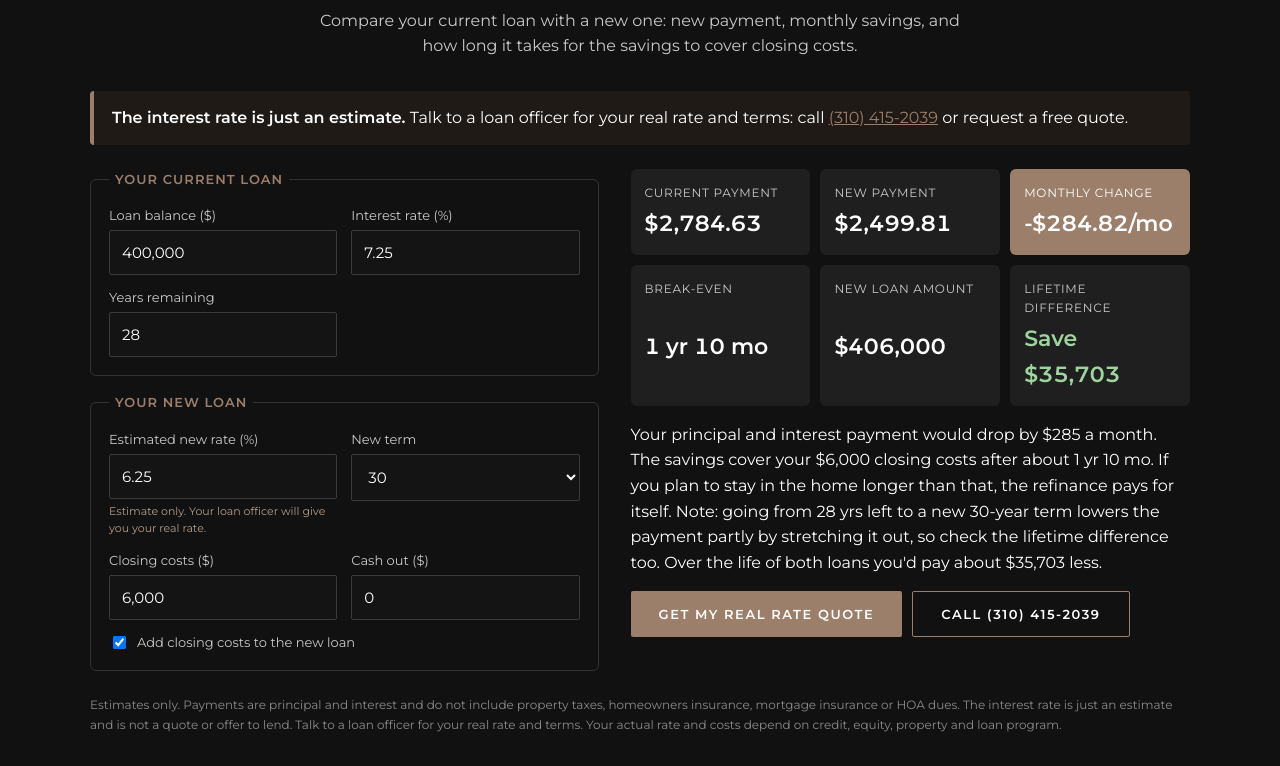
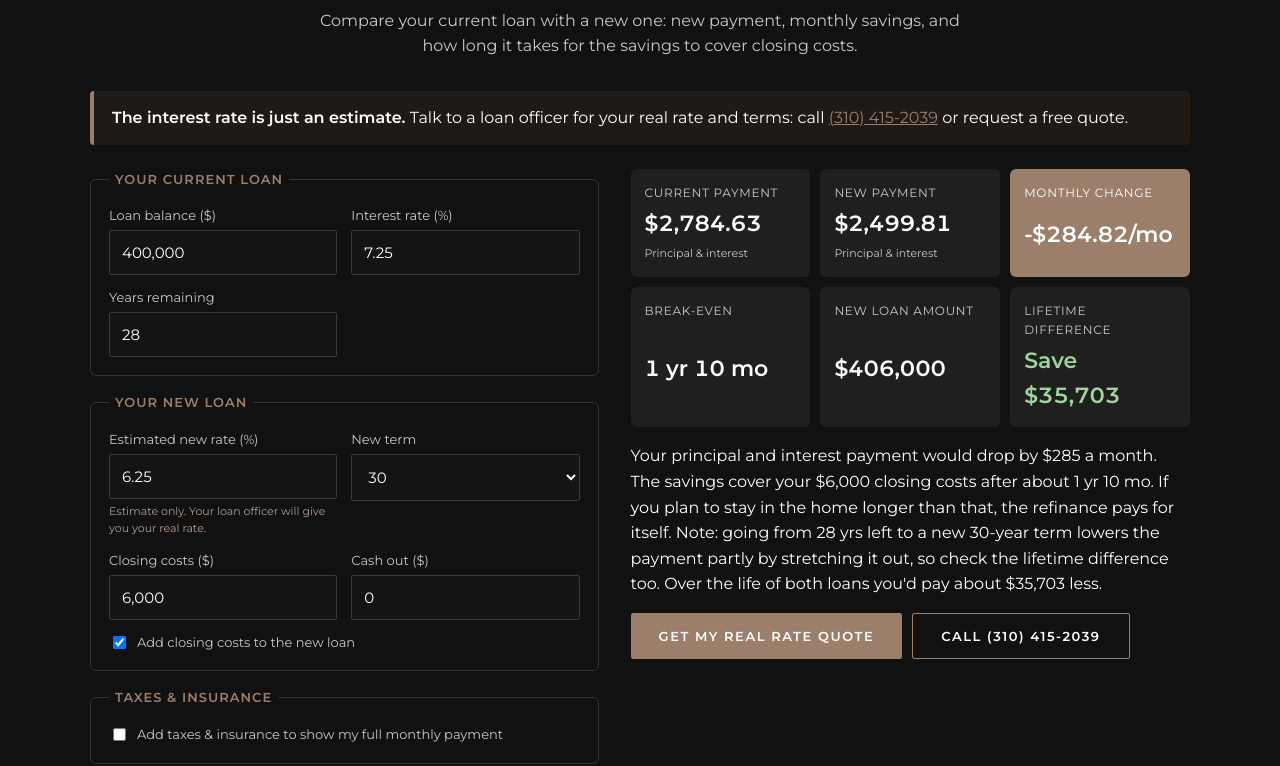
Before and after one commit to ianFullStack/delrey-lending, a plain HTML site: page public/refinance.html in a window 1280 px wide. Shown: the part 206-972 px from the top of the page. Drawn offline with Linux system fonts and the light colour scheme.

Commit message:
Calculator: optional taxes & insurance; cache-busting asset versions
Co-Authored-By: Claude Opus 5.5 <noreply@anthropic.com>

```diff
--- a/public/calc.js
+++ b/public/calc.js
@@ -22,9 +22,14 @@
     const bal = num(f.get("balance")), rate = num(f.get("rate")), yrs = num(f.get("years"));
     const newRate = num(f.get("newRate")), newYrs = num(f.get("newYears"));
     const costs = num(f.get("costs")) || 0, cashOut = num(f.get("cashOut")) || 0, rollIn = !!f.get("rollIn");
+    // Taxes, insurance and HOA are the same before and after a refinance, so they raise both payments equally.
+    const escrowOn = !!f.get("escrow");
+    const escrow = escrowOn ? ((num(f.get("tax")) || 0) + (num(f.get("ins")) || 0)) / 12 + (num(f.get("mi")) || 0) + (num(f.get("hoa")) || 0) : 0;
+    $("#escrow-fields").hidden = !escrowOn;
     const ok = bal > 0 && rate >= 0 && rate < 30 && yrs > 0 && yrs <= 40 && newRate >= 0 && newRate < 30 && newYrs > 0 && costs >= 0 && cashOut >= 0;
     if (!ok) {
       ["#r-cur", "#r-new", "#r-diff", "#r-be", "#r-amt", "#r-life"].forEach((id) => setOut(id, "-"));
+      setOut("#r-cur-sub", ""); setOut("#r-new-sub", "");
       $("#r-summary").textContent = "Enter your loan balance, rates and terms to see results.";
       return;
     }
@@ -36,8 +41,11 @@
     const newTotal = neu * nNew + (rollIn ? 0 : costs) - cashOut; // cash you receive offsets what you pay
     const life = curTotal - newTotal;
 
-    setOut("#r-cur", usd(cur, true));
-    setOut("#r-new", usd(neu, true));
+    setOut("#r-cur", usd(cur + escrow, true));
+    setOut("#r-new", usd(neu + escrow, true));
+    const breakdown = (pi) => escrow ? `${usd(pi, true)} loan + ${usd(escrow, true)} taxes & insurance` : "Principal & interest";
+    setOut("#r-cur-sub", breakdown(cur));
+    setOut("#r-new-sub", breakdown(neu));
     setOut("#r-diff", (diff >= 0 ? "-" : "+") + usd(Math.abs(diff), true) + "/mo", diff >= 0 ? "good" : "bad");
     setOut("#r-amt", usd(amount));
     setOut("#r-life", (life >= 0 ? "Save " : "Cost ") + usd(Math.abs(life)), life >= 0 ? "good" : "bad");
@@ -54,6 +62,7 @@
     if (beMonths && beMonths <= nNew) lines.push(`The savings cover your ${usd(costs)} closing costs after about ${months(beMonths)}. If you plan to stay in the home longer than that, the refinance pays for itself.`);
     if (nNew < nCur) lines.push(`You would also pay the loan off ${months(nCur - nNew)} sooner, which is why the payment is higher but the lifetime cost is lower.`);
     if (nNew > nCur) lines.push(`Note: going from ${months(nCur)} left to a new ${newYrs}-year term lowers the payment partly by stretching it out, so check the lifetime difference too.`);
+    if (escrow) lines.push(`Both payments include ${usd(escrow)} a month for taxes, insurance and dues, which stay about the same whether or not you refinance.`);
     lines.push(life >= 0
       ? `Over the life of both loans you'd pay about ${usd(life)} less${cashOut ? " (counting the cash out you receive)" : ""}.`
       : `Over the life of both loans you'd pay about ${usd(-life)} more${cashOut ? " (after counting the cash out you receive)" : ""}.`);
--- a/public/refinance.html
+++ b/public/refinance.html
@@ -11,7 +11,7 @@
   <link rel="preconnect" href="https://fonts.googleapis.com">
   <link rel="preconnect" href="https://fonts.gstatic.com" crossorigin>
   <link href="https://fonts.googleapis.com/css2?family=Archivo+Black&family=Montserrat:wght@400;500;600&display=swap" rel="stylesheet">
-  <link rel="stylesheet" href="styles.css">
+  <link rel="stylesheet" href="styles.css?v=202610091736">
 </head>
 <body class="calc-page">
   <header class="topbar">
@@ -41,11 +41,21 @@
             <label>Cash out ($)<input name="cashOut" inputmode="decimal" value="0"></label>
             <label class="check"><input type="checkbox" name="rollIn" checked> Add closing costs to the new loan</label>
           </fieldset>
+          <fieldset class="escrow">
+            <legend>Taxes &amp; insurance</legend>
+            <label class="check"><input type="checkbox" name="escrow" id="escrow-on"> Add taxes &amp; insurance to show my full monthly payment</label>
+            <div class="escrow-fields" id="escrow-fields" hidden>
+              <label>Property tax per year ($)<input name="tax" inputmode="decimal" value="4,400"><small>In LA County this is usually about 1.1% to 1.25% of the home's assessed value.</small></label>
+              <label>Homeowners insurance per year ($)<input name="ins" inputmode="decimal" value="1,500"></label>
+              <label>Mortgage insurance per month ($)<input name="mi" inputmode="decimal" value="0"><small>PMI or FHA MIP, if you pay it.</small></label>
+              <label>HOA dues per month ($)<input name="hoa" inputmode="decimal" value="0"></label>
+            </div>
+          </fieldset>
         </form>
         <div class="calc-results" aria-live="polite">
           <div class="tiles">
-            <div class="tile"><span>Current payment</span><strong id="r-cur">-</strong></div>
-            <div class="tile"><span>New payment</span><strong id="r-new">-</strong></div>
+            <div class="tile"><span>Current payment</span><strong id="r-cur">-</strong><small id="r-cur-sub"></small></div>
+            <div class="tile"><span>New payment</span><strong id="r-new">-</strong><small id="r-new-sub"></small></div>
             <div class="tile hl"><span>Monthly change</span><strong id="r-diff">-</strong></div>
             <div class="tile"><span>Break-even</span><strong id="r-be">-</strong></div>
             <div class="tile"><span>New loan amount</span><strong id="r-amt">-</strong></div>
@@ -58,13 +68,13 @@
           </div>
         </div>
       </div>
-      <p class="calc-note">Estimates only. Payments are principal and interest and do not include property taxes, homeowners insurance, mortgage insurance or HOA dues. The interest rate is just an estimate and is not a quote or offer to lend. Talk to a loan officer for your real rate and terms. Your actual rate and costs depend on credit, equity, property and loan program.</p>
+      <p class="calc-note">Estimates only. Payments are principal and interest only unless you turn on "Add taxes &amp; insurance". The interest rate is just an estimate and is not a quote or offer to lend. Talk to a loan officer for your real rate and terms. Your actual rate and costs depend on credit, equity, property and loan program.</p>
     </section>
   </main>
   <footer class="footer">
     <p><a href="index.html">Home</a> | Del Rey Lending | Company NMLS ID 2456300 | <a href="tel:+13104152039">(310) 415-2039</a> | Hablamos español</p>
     <p class="eho">Equal Housing Opportunity</p>
   </footer>
-  <script src="calc.js"></script>
+  <script src="calc.js?v=202610091736"></script>
 </body>
 </html>
--- a/public/styles.css
+++ b/public/styles.css
@@ -95,6 +95,9 @@ input:focus, textarea:focus { outline: 2px solid var(--accent); border-color: tr
 .tile { background: #1f1f1f; border-radius: 6px; padding: 14px; display: grid; gap: 4px; }
 .tile span { font-size: 12px; color: var(--muted); text-transform: uppercase; letter-spacing: .06em; }
 .tile strong { font-size: 22px; font-weight: 600; font-variant-numeric: tabular-nums; }
+.tile small { font-size: 11px; color: var(--muted); }
+.calc .escrow-fields { grid-column: 1 / -1; display: grid; grid-template-columns: 1fr 1fr; gap: 0 14px; }
+.calc .escrow-fields[hidden] { display: none; }
 .tile.hl { background: var(--accent); }
 .tile.hl span { color: #fff; }
 .good { color: #9fd49f; } .bad { color: #f0a3a3; }
```
Also changed, not shown: public/index.html (+2 -2 lines).
